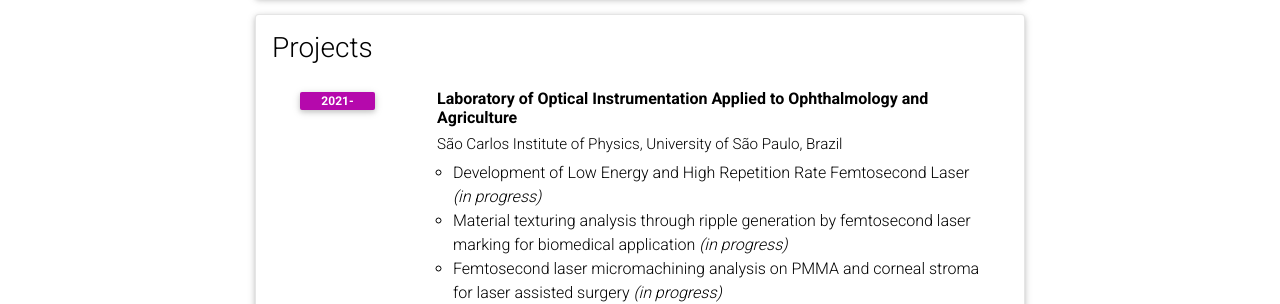
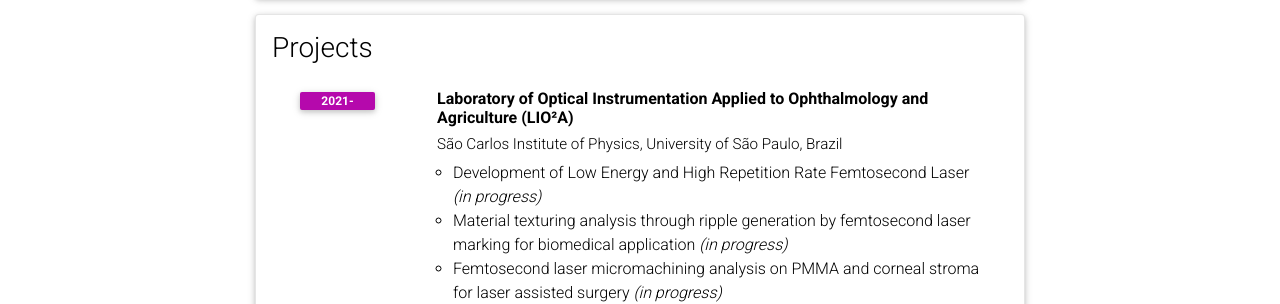
Before and after one commit to viniciusppinto/v, a Jekyll site: the page built from _pages/cv.md, in a window 1280 px wide and 900 px high, scrolled down 459 px. Shown: the part 171-475 px from the top of the window. Built offline with Jekyll 4.4.1, drawn with Linux system fonts in a browser that asks for light colours; comment, search, counter and statistics services are not loaded; a style sheet for code colours, icons or effects is not loaded.

Commit message:
Update cv.yml

```diff
--- a/_data/cv.yml
+++ b/_data/cv.yml
@@ -22,7 +22,7 @@
 - title: Projects
   type: time_table
   contents:
-    - title: Laboratory of Optical Instrumentation Applied to Ophthalmology and Agriculture
+    - title: Laboratory of Optical Instrumentation Applied to Ophthalmology and Agriculture (LIO²A)
       institution: São Carlos Institute of Physics, University of São Paulo, Brazil
       year: 2021-
       description:
```
